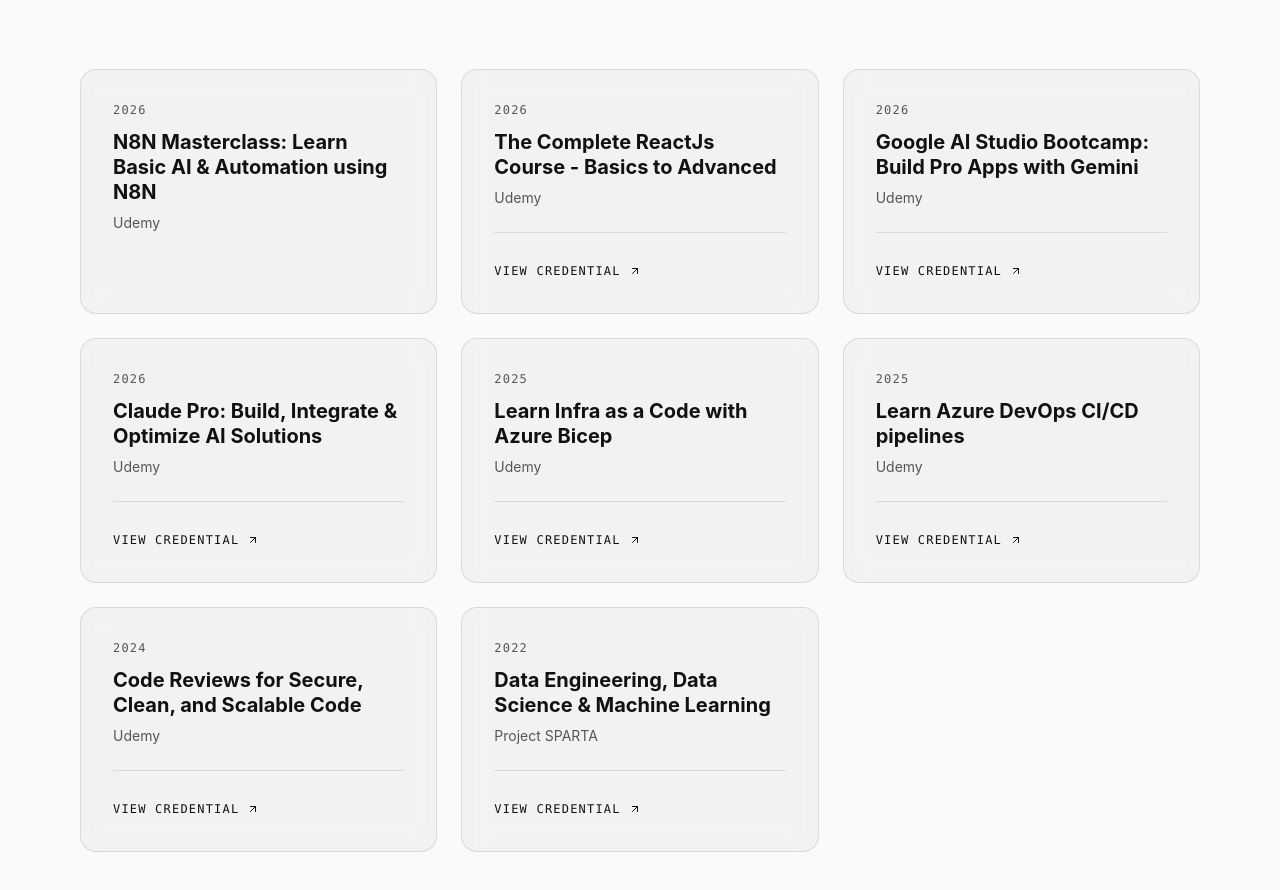
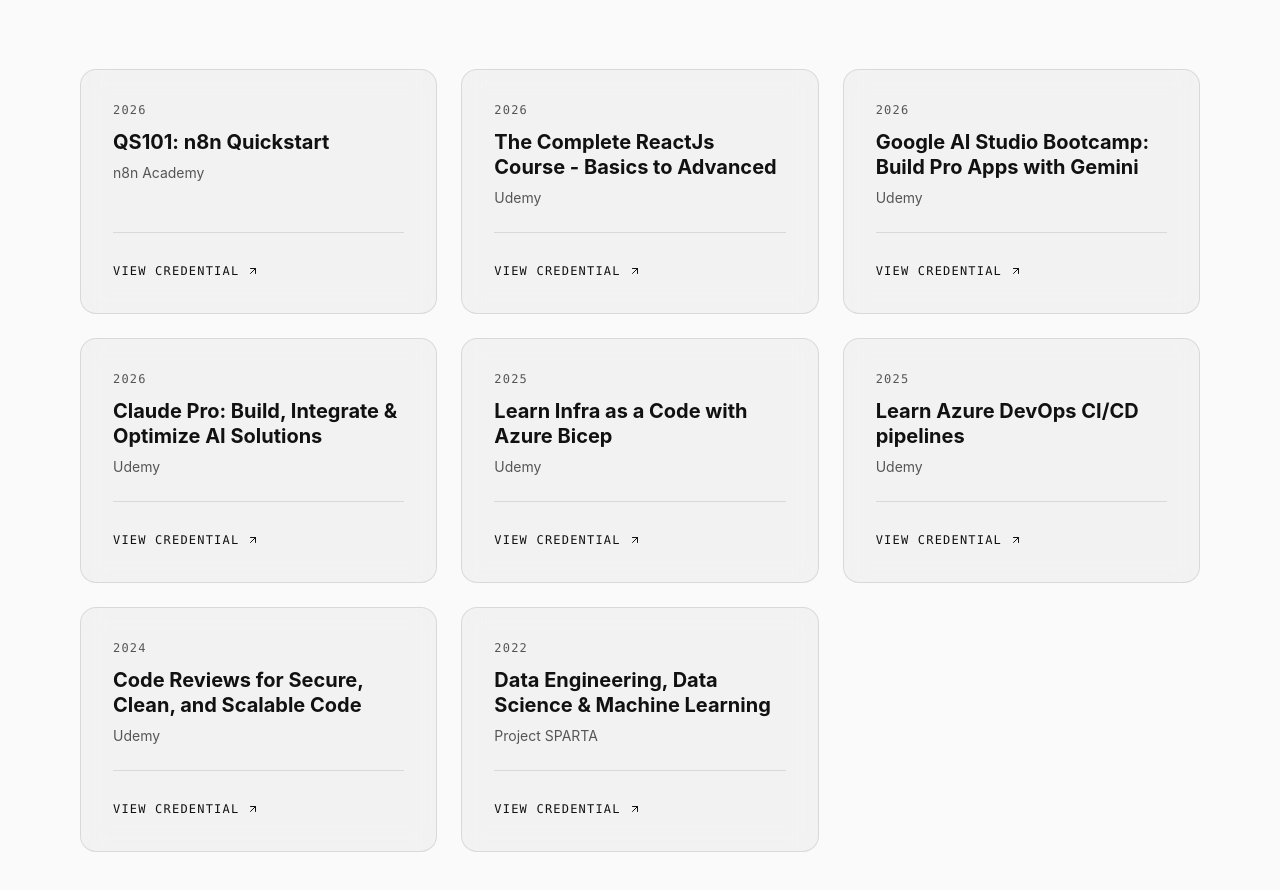
Before and after one commit to patrickgonzaga/PortFolio, a React (Vite) app: page / in a window 1280 px wide. Shown: the part 5868-6758 px from the top of the page. Built offline with nearby package versions, Linux system fonts and the light colour scheme.

Commit message:
feat: add n8n cert

```diff
--- a/src/data/cvData.ts
+++ b/src/data/cvData.ts
@@ -164,11 +164,11 @@
   ],
   certifications: [
     {
-      id: "udemy-n8n",
-      title: "N8N Masterclass: Learn Basic AI & Automation using N8N",
-      issuer: "Udemy",
+      id: "n8n-n8n-quickstart",
+      title: "QS101: n8n Quickstart",
+      issuer: "n8n Academy",
       date: "2026",
-      url: ""
+      url: "https://badges.n8n.io/a8780446-ca11-44a5-872d-d30e2bd4cead#acc.qTuCVHO6"
     },
     {
       id: "udemy-react",
```
